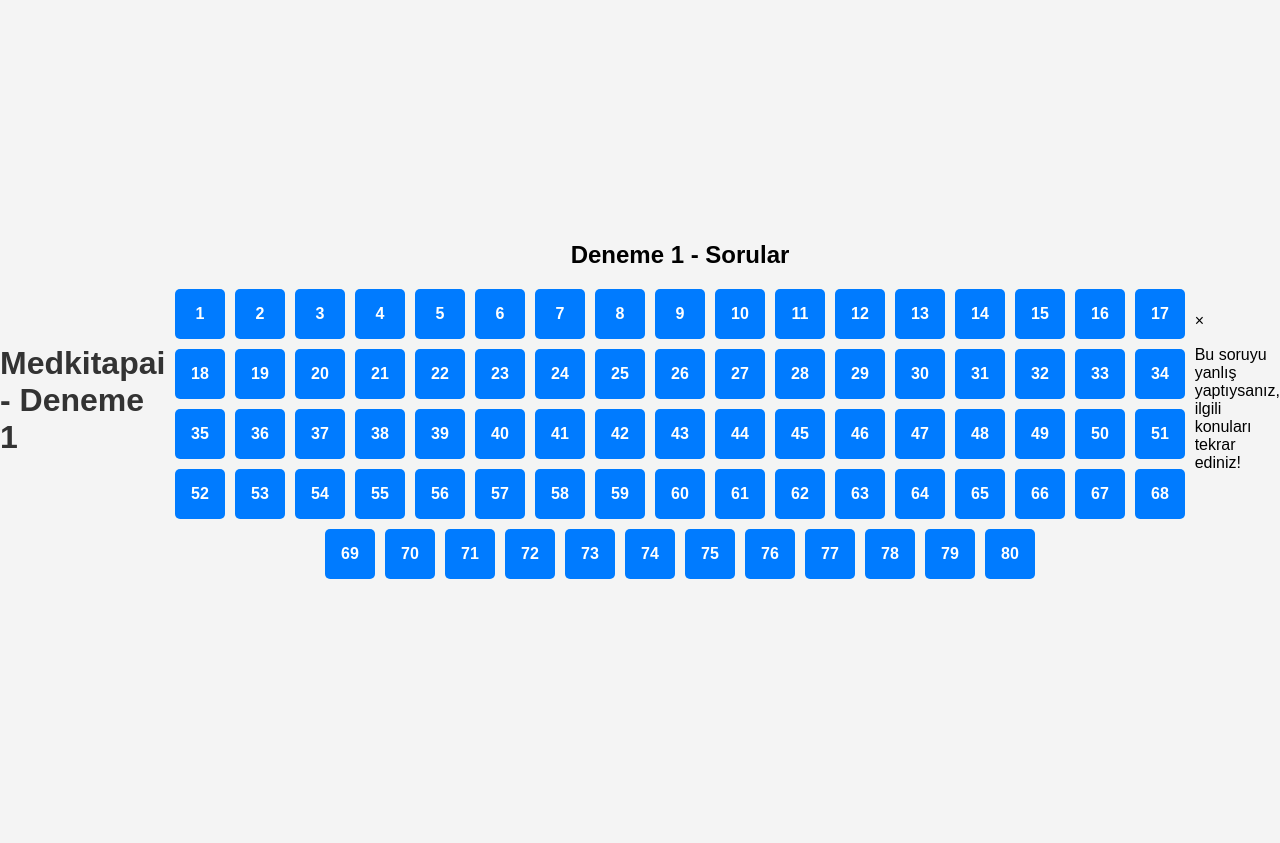
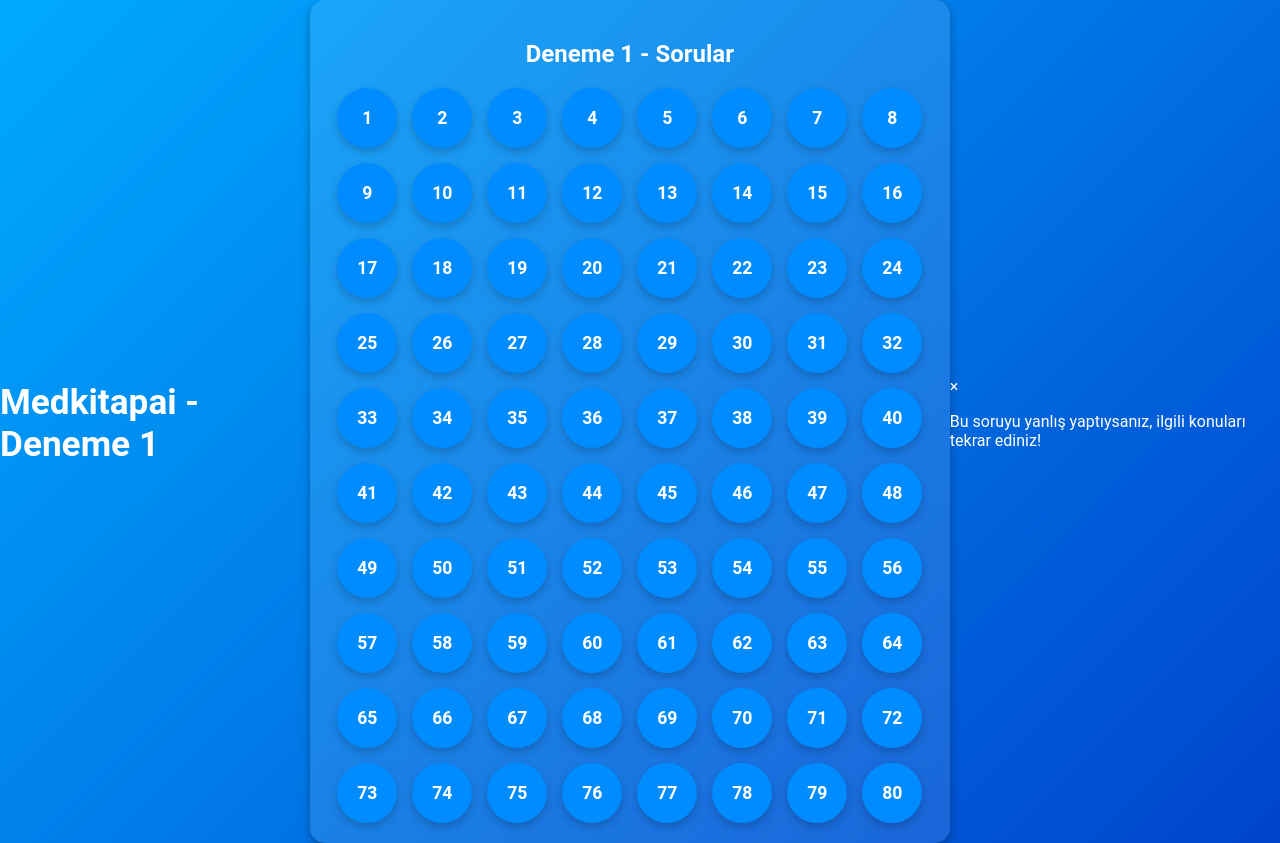
Before and after one commit to Alpermyuksel/Deneme2, a plain HTML site: page deneme1.html in a window 1280 px wide. Before the commit the page ends 800 px from the top, so only its background shows below. Drawn offline with Linux system fonts and the light colour scheme.

Commit message:
Update styles.css

```diff
--- a/styles.css
+++ b/styles.css
@@ -1,60 +1,76 @@
+/* Genel Ayarlar */
 body {
-    font-family: Arial, sans-serif;
+    font-family: 'Roboto', sans-serif;
     display: flex;
     justify-content: center;
     align-items: center;
     min-height: 100vh;
     margin: 0;
-    background-color: #f4f4f4;
+    background: linear-gradient(135deg, #00aaff, #0044cc);
+    color: #fff;
 }
 
 .container {
     text-align: center;
+    padding: 20px;
+    max-width: 600px;
+    background-color: rgba(255, 255, 255, 0.1);
+    border-radius: 15px;
+    box-shadow: 0 4px 10px rgba(0, 0, 0, 0.3);
 }
 
 h1 {
-    font-size: 2em;
-    color: #333;
+    font-size: 2.2em;
+    font-weight: 600;
+    color: #fff;
+    margin-bottom: 20px;
 }
 
+/* Soru Numaraları */
 .question-list {
     display: flex;
     flex-wrap: wrap;
-    gap: 10px;
+    gap: 15px;
     justify-content: center;
-    margin-top: 20px;
 }
 
 .question {
-    width: 50px;
-    height: 50px;
-    background-color: #007bff;
+    width: 60px;
+    height: 60px;
+    background-color: #008cff;
     color: #fff;
     display: flex;
     justify-content: center;
     align-items: center;
-    border-radius: 5px;
+    border-radius: 50%;
     cursor: pointer;
     font-weight: bold;
-    transition: background-color 0.3s;
+    font-size: 1.1em;
+    box-shadow: 0 4px 8px rgba(0, 0, 0, 0.2);
+    transition: transform 0.3s, box-shadow 0.3s;
 }
 
 .question:hover {
-    background-color: #0056b3;
+    background-color: #005bb5;
+    transform: scale(1.1);
+    box-shadow: 0 6px 12px rgba(0, 0, 0, 0.3);
 }
 
+/* Popup */
 .popup {
     position: fixed;
     top: 50%;
     left: 50%;
     transform: translate(-50%, -50%);
-    width: 300px;
-    padding: 20px;
+    width: 320px;
+    padding: 25px;
     background-color: #fff;
-    border-radius: 8px;
-    box-shadow: 0 4px 8px rgba(0, 0, 0, 0.2);
+    color: #333;
+    border-radius: 12px;
+    box-shadow: 0 4px 10px rgba(0, 0, 0, 0.4);
     display: none;
     text-align: center;
+    z-index: 10;
 }
 
 .close-btn {
@@ -62,6 +78,16 @@ h1 {
     top: 10px;
     right: 10px;
     cursor: pointer;
-    font-size: 1.2em;
+    font-size: 1.5em;
+    color: #888;
+    transition: color 0.3s;
+}
+
+.close-btn:hover {
     color: #333;
 }
+
+#popup-content {
+    font-size: 1.1em;
+    line-height: 1.6;
+}
```
